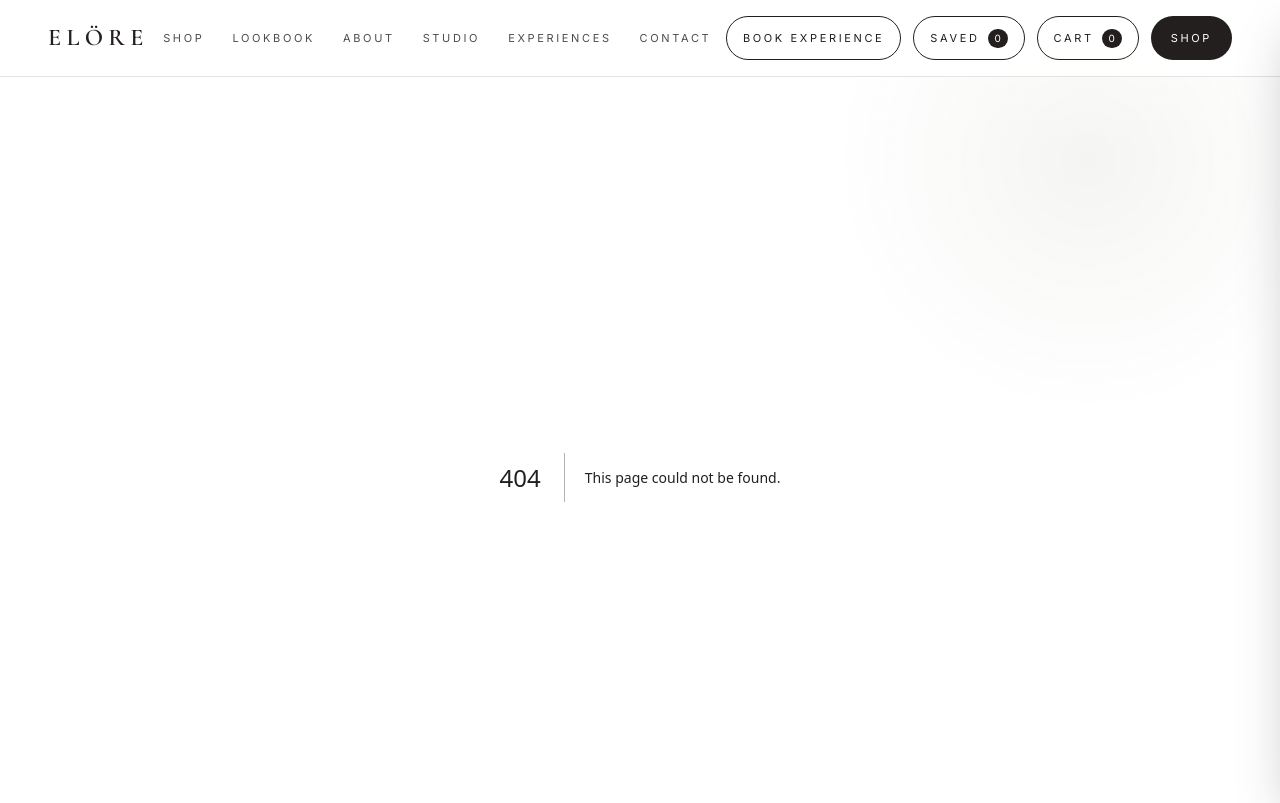
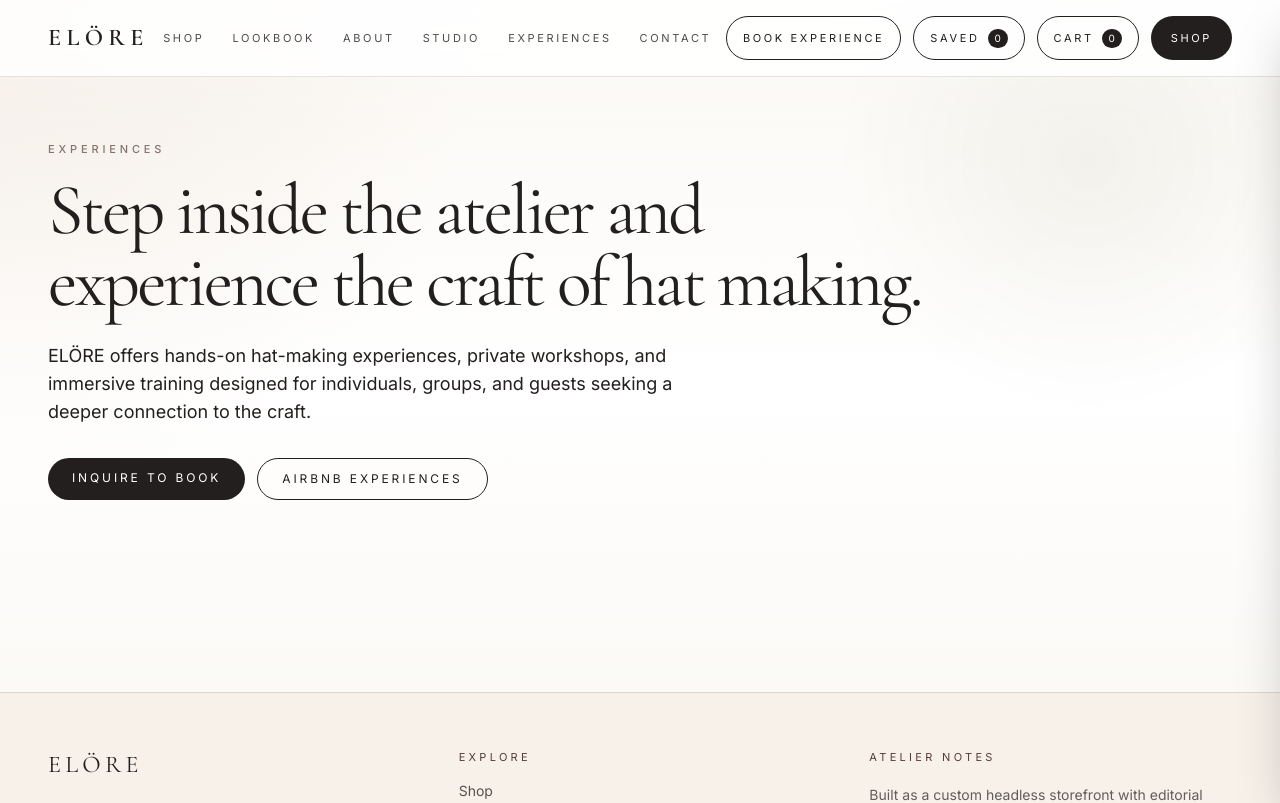
Before and after one commit to caliphsafe/elore-atelier, a Next.js app: page /experiences in a window 1280 px wide. Before the commit this address had no page. Shown: the top 803 px of the page. Built offline with nearby package versions, Linux system fonts and the light colour scheme.

Commit message:
Create page.tsx

```diff
--- /dev/null
+++ b/app/experiences/page.tsx
@@ -0,0 +1,37 @@
+import Link from "next/link";
+
+export default function ExperiencesPage() {
+  return (
+    <section className="section-pad pt-12 md:pt-16">
+      <div className="editorial-container">
+        <div className="max-w-4xl">
+          <p className="eyebrow">Experiences</p>
+          <h1 className="serif-display mt-4 text-5xl leading-[0.95] tracking-hero text-brand-ink md:text-7xl">
+            Step inside the atelier and experience the craft of hat making.
+          </h1>
+          <p className="mt-6 max-w-2xl text-base leading-8 text-brand-ink/72 md:text-lg">
+            ELÖRE offers hands-on hat-making experiences, private workshops, and
+            immersive training designed for individuals, groups, and guests
+            seeking a deeper connection to the craft.
+          </p>
+
+          <div className="mt-8 flex flex-col gap-3 sm:flex-row">
+            <Link
+              href="/contact"
+              className="inline-flex justify-center rounded-full bg-brand-ink px-6 py-3 text-xs uppercase tracking-[0.24em] text-white transition hover:bg-brand-mocha"
+            >
+              Inquire to Book
+            </Link>
+
+            <a
+              href="#"
+              className="inline-flex justify-center rounded-full border border-brand-ink px-6 py-3 text-xs uppercase tracking-[0.24em] text-brand-ink transition hover:border-brand-mocha hover:text-brand-mocha"
+            >
+              Airbnb Experiences
+            </a>
+          </div>
+        </div>
+      </div>
+    </section>
+  );
+}
```
